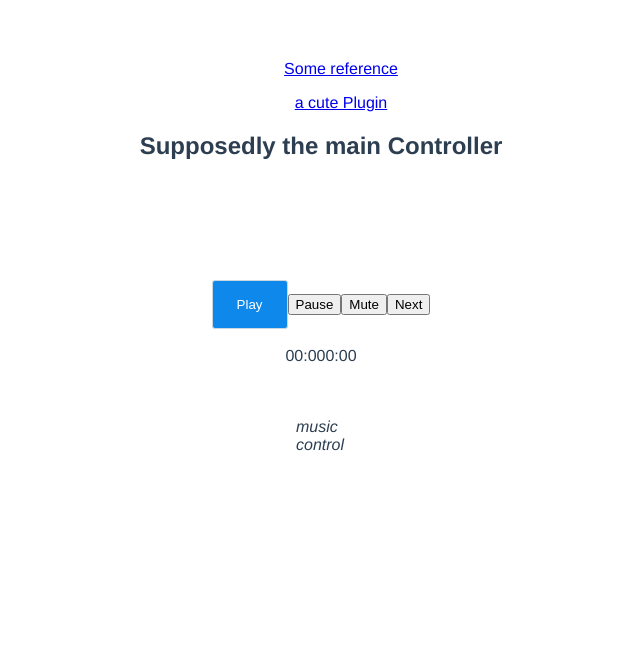
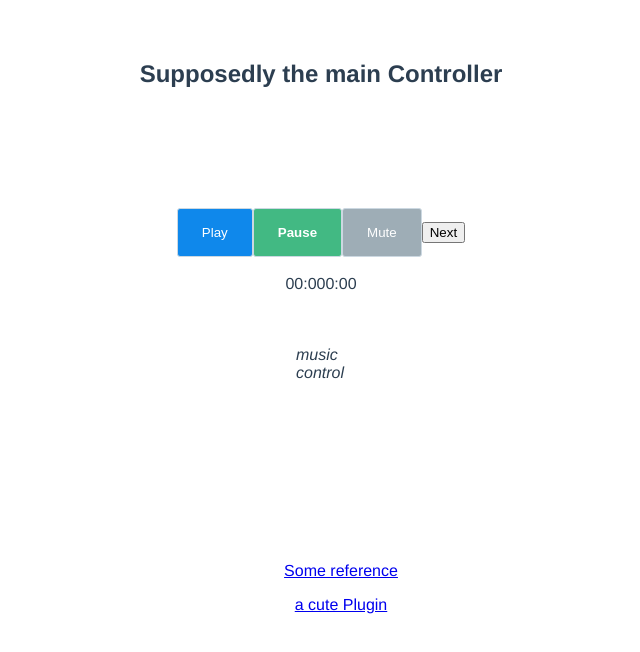
Before and after one commit to Haldir65/FE_Learning, a Vue app in the folder vue_player/: page /#/ in a window 1280 px wide. Shown: the top 652 px of the page, without its empty margins (319-959 px from the left). Built offline with nearby package versions, Linux system fonts and the light colour scheme.

Commit message:
make more components

```diff
--- a/vue_player/src/App.vue
+++ b/vue_player/src/App.vue
@@ -1,14 +1,8 @@
 <template>
   <div id="app">
-    <ul>
-      <p>
-        <a href="https://github.com/microzz/vue-music-player" target="_blank">Some reference</a>
-      </p>
-      <p>
-        <a href="https://github.com/shershen08/vuejs-sound-player" target="_blank">a cute Plugin</a>
-      </p>
-    </ul>
+
     <app-player></app-player>
+    <app-footer></app-footer>
 
   </div>
 </template>
@@ -19,12 +13,15 @@
 <script>
 import Player from './components/Player'
 import Controller from './components/Controller'
+import Footer from './components/Footer'
+
 
 export default {
   name: 'app',
   components: {
     'app-player': Player,
-    'app-controller': Controller
+    'app-controller': Controller,
+    'app-footer': Footer
   },
   data () {
     return {
--- a/vue_player/src/components/Controller.vue
+++ b/vue_player/src/components/Controller.vue
@@ -1,5 +1,5 @@
 <template>
-  <div id="app">
+  <div id="controller">
 
   </div>
 </template>
--- /dev/null
+++ b/vue_player/src/components/Footer.vue
@@ -0,0 +1,36 @@
+<template>
+  <div id="footer">
+    <ul>
+      <p>
+        <a href="https://github.com/microzz/vue-music-player" target="_blank">Some reference</a>
+      </p>
+      <p>
+        <a href="https://github.com/shershen08/vuejs-sound-player" target="_blank">a cute Plugin</a>
+      </p>
+    </ul>
+  </div>
+</template>
+
+<script>
+export default {
+
+  name: 'footer',
+  data () {
+    return {
+      msg: 'copyRight footer'
+    }
+  }
+
+}
+</script>
+
+<style>
+#app {
+  font-family: 'Avenir', Helvetica, Arial, sans-serif;
+  -webkit-font-smoothing: antialiased;
+  -moz-osx-font-smoothing: grayscale;
+  text-align: center;
+  color: #2c3e50;
+  margin-top: 60px;
+}
+</style>
--- a/vue_player/src/components/Player.vue
+++ b/vue_player/src/components/Player.vue
@@ -1,16 +1,14 @@
 <template>
   <div id="player">
       <h2>Supposedly the main Controller</h2>
-      <button v-on:click='play' class='play_button'>Play</button>
-      <button v-on:click='pause'>Pause</button>
-      <button v-on:click ='mute'>Mute</button>
+      <button v-on:click='play' class='normal_button play_button'>Play</button>
+      <button v-on:click='pause' class='normal_button pause_button'>Pause</button>
+      <button v-on:click ='mute' class='normal_button mute_button'>Mute</button>
       <button v-on:click = 'next'>Next</button>
       <audio  ref='audiofile' :src='this.src' preload="auto"></audio>
       <div class="music-progress">
         <div class="progress">
           <br/>
-
-
           <span class="start">{{transformTime(now)}}</span>
           <!-- <div @click="changeTime($event)" @touchmove="touchMove($event)" @touchend="touchEnd($event)" ref="progressBar" class="progress-bar">
             <div class="now" ref="now" :style="{width: (now / audio.duration).toFixed(3)*100 + '%'}"></div>
@@ -117,6 +115,12 @@ export default {
     console.log('before created')
 
   },
+  created () {
+
+  },
+  beforeMount () {
+
+  },
   mounted () {
     console.log('mounted')
     let m = this.get_audio_list()
@@ -150,7 +154,10 @@ export default {
       //   this.audio.play() // for looping this audio
       // })
   },
-  updated(){
+  beforeUpdate () {
+    console.log('before updated')
+  },
+  updated () {
     // console.log('updated'+this.interval_id);
     // if (this.interval_id!=0) {
     //   self.clearInterval(this.interval_id)
@@ -163,8 +170,10 @@ export default {
         },1000)
     }
 
+  },
+  beforeDestory () {
+      console.log('beforeDestory');
   }
-
 }
 
 </script>
@@ -204,9 +213,7 @@ export default {
 
 }
 
-
-.play_button{
-  background: #0f88eb;
+.normal_button{
   margin-top:100px;
   border: 1px solid #0f88eb;
   z-index: 103;
@@ -220,5 +227,23 @@ export default {
   border: 1px solid #ccd8e1;
   border-radius: 3px;
   font: 13.3333px Arial;
+
 }
+
+
+  .play_button{
+    background: #0f88eb;
+
+  }
+
+  .pause_button{
+    background: #42b983;
+    font-weight: 600;
+  }
+
+  .mute_button{
+    background: #9eadb6;
+  }
+
+
 </style>
```
